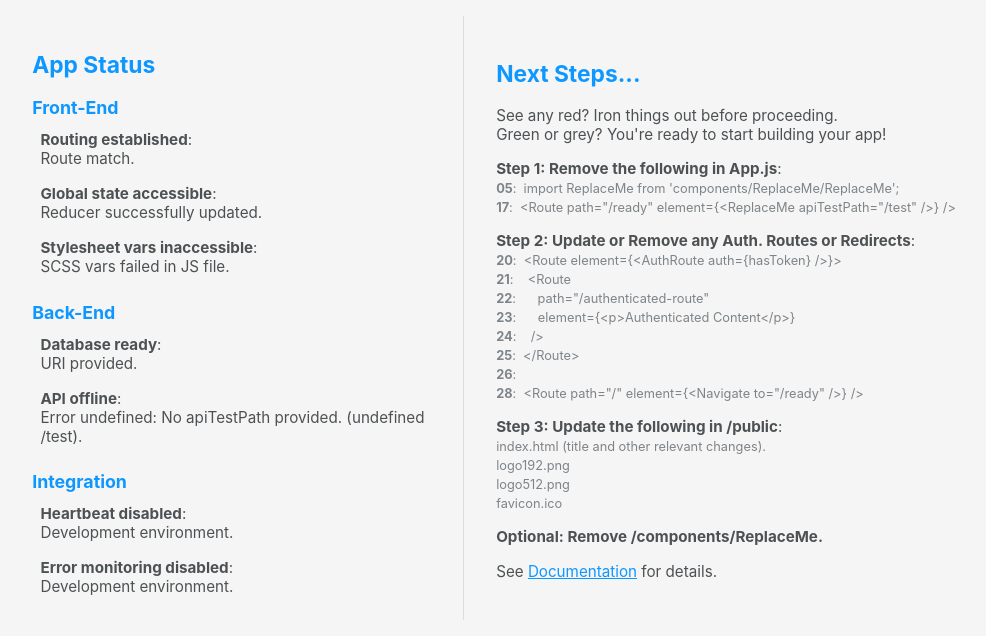
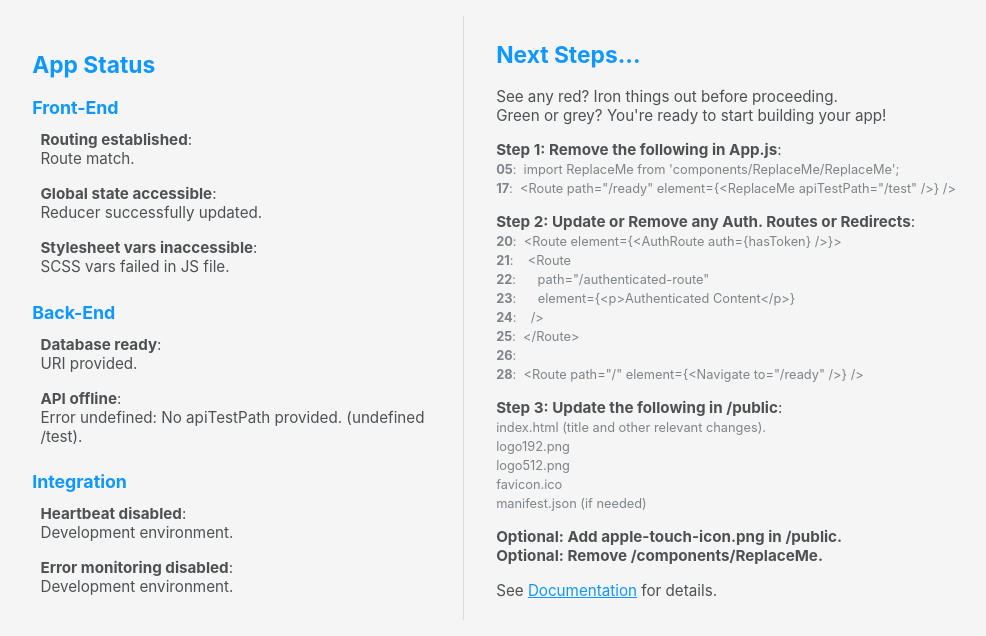
Before and after one commit to MikelMNJ/starter-app, a React (Create React App) app: page /ready in a window 1280 px wide. Shown: the top 636 px of the page, without its empty margins (154-1140 px from the left). Built offline with nearby package versions, Linux system fonts and the light colour scheme; no server answers; some icons are missing.

Commit message:
Added optional apple-touch-icon.png note.

```diff
--- a/src/components/ReplaceMe/NextSteps.js
+++ b/src/components/ReplaceMe/NextSteps.js
@@ -53,10 +53,15 @@ const NextSteps = props => {
         <li>
           <span className="code">favicon.ico</span>
         </li>
+
+        <li>
+          <span className="code">manifest.json (if needed)</span>
+        </li>
       </ul>
 
       <p>
-        <strong>Optional: Remove /components/ReplaceMe.</strong><br />
+        <strong>Optional: Add apple-touch-icon.png in /public.</strong><br />
+        <strong>Optional: Remove /components/ReplaceMe.</strong>
       </p>
       <p>
         See <a href="https://github.com/MikelMNJ/app-template" rel="noreferrer" target="_blank">Documentation</a> for details.
```
